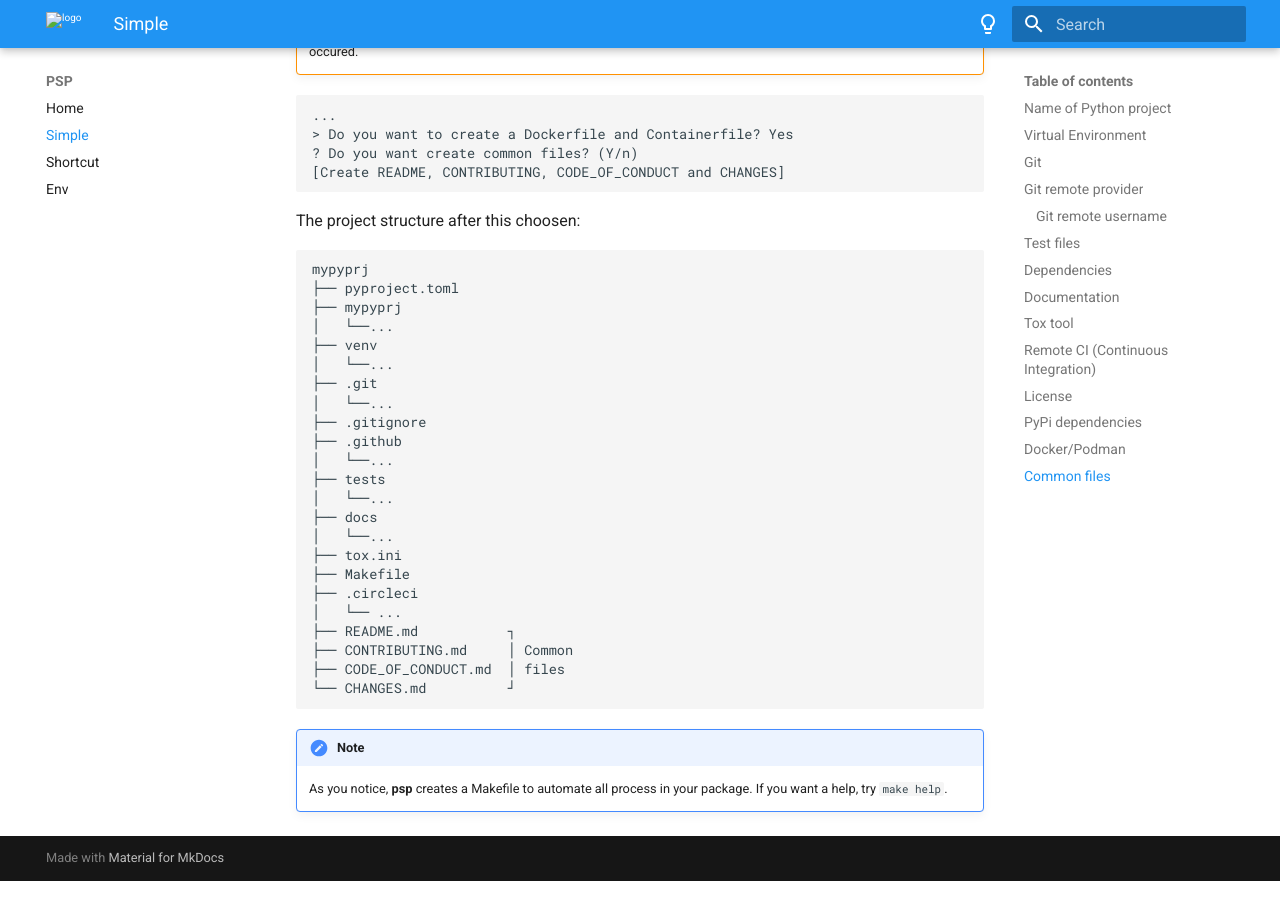
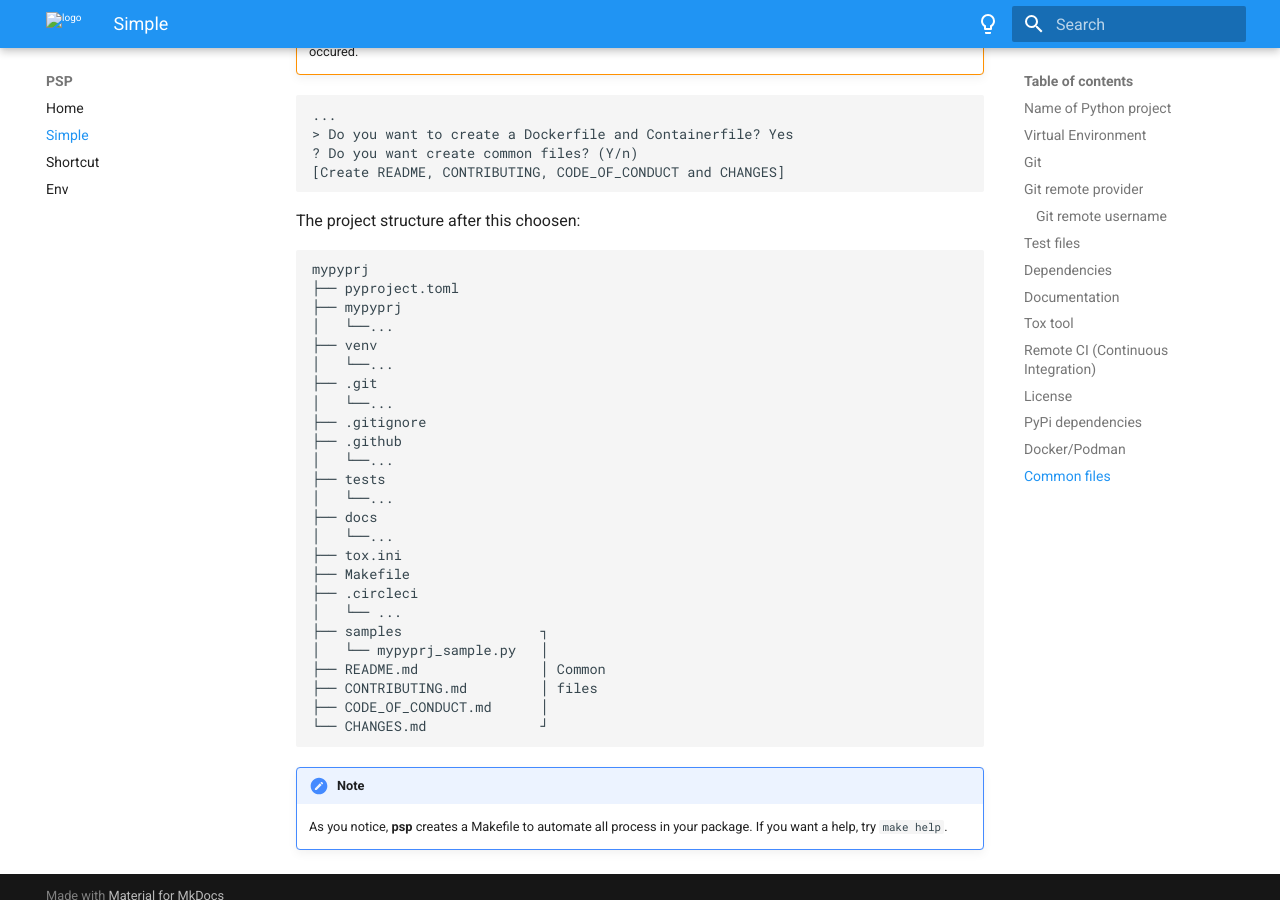
Before and after one commit to MatteoGuadrini/psp, an MkDocs documentation site: the page built from docs/simple.md, in a window 1280 px wide and 900 px high, scrolled down 11986 px. Built offline with MkDocs 1.6.1 and Material for MkDocs 9.7.7, drawn with Linux system fonts in a browser that asks for light colours.

Commit message:
docs: add samples folder and file

````diff
--- a/docs/simple.md
+++ b/docs/simple.md
@@ -607,10 +607,12 @@ mypyprj
 ├── Makefile
 ├── .circleci
 │   └── ...
-├── README.md           ┐
-├── CONTRIBUTING.md     │ Common
-├── CODE_OF_CONDUCT.md  │ files
-└── CHANGES.md          ┘
+├── samples                 ┐
+│   └── mypyprj_sample.py   │
+├── README.md               │ Common
+├── CONTRIBUTING.md         │ files
+├── CODE_OF_CONDUCT.md      │
+└── CHANGES.md              ┘
 ```
 
 !!! note
````
Also changed, not shown: README.md (+6 -4 lines).
